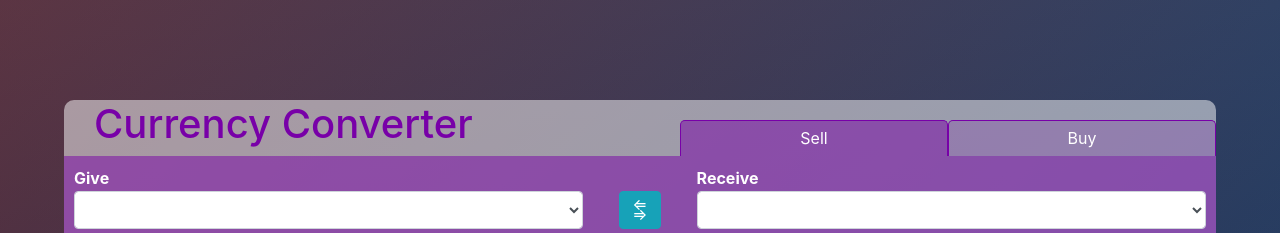
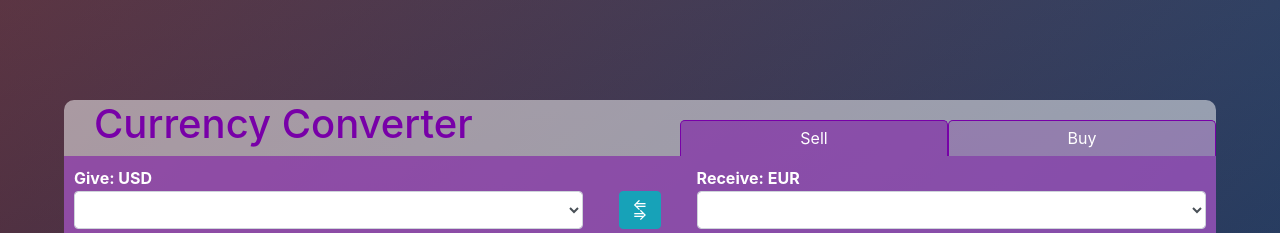
Before and after one commit to Bodyan322/smallApplication, a website: page dest/index.html in a window 1280 px wide. Shown: the top 233 px of the page. Drawn offline with nearby package versions, Linux system fonts and the light colour scheme; no server answers.

Commit message:
addAngular, add options to selects

```diff
--- a/dest/index.html
+++ b/dest/index.html
@@ -24,8 +24,8 @@
     <div class="wrapperCurrrency">
       <div class="content-sell" ng-show="ng.activeTab">
       <div class="wrapperInputs">
-        <p class="infoTxt">Give</p>
-        <p class="infoTxt">Receive</p>
+        <p class="infoTxt">Give: {{ng.currencyGiven.ccy}}</p>
+        <p class="infoTxt">Receive: {{ng.currencyReceiven.ccy}}</p>
         <select class="form-control" name="currency-sell"
         ng-model="ng.currencyGiven"
         ng-change="ng.convertValue()"
```
Also changed, not shown: src/index.html (+2 -2 lines).
